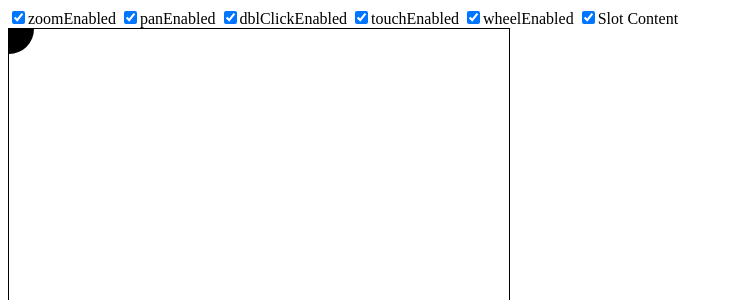
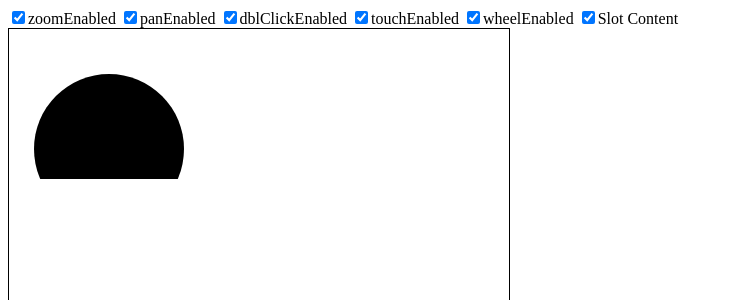
Before and after one commit to ehassaan/vue-zoomable, a Vue app: page / in a window 1280 px wide. Shown: the top 300 px of the page, without its empty margins (0-732 px from the left). Built offline with nearby package versions, Linux system fonts and the light colour scheme.

Commit message:
fixed typo in prop

```diff
--- a/src/examples/svg_example.vue
+++ b/src/examples/svg_example.vue
@@ -16,6 +16,9 @@
     selector="#container1"
     :zoomEnabled="zoomEnabled"
     :panEnabled="panEnabled"
+    :initalPanX="100"
+    :initalPanY="120"
+    :initialZoom="1.5"
     :svgChild="true"
     :dblClickEnabled="dbClickEnabled"
     :wheelEnabled="mouseWheelZoomEnabled"
```
